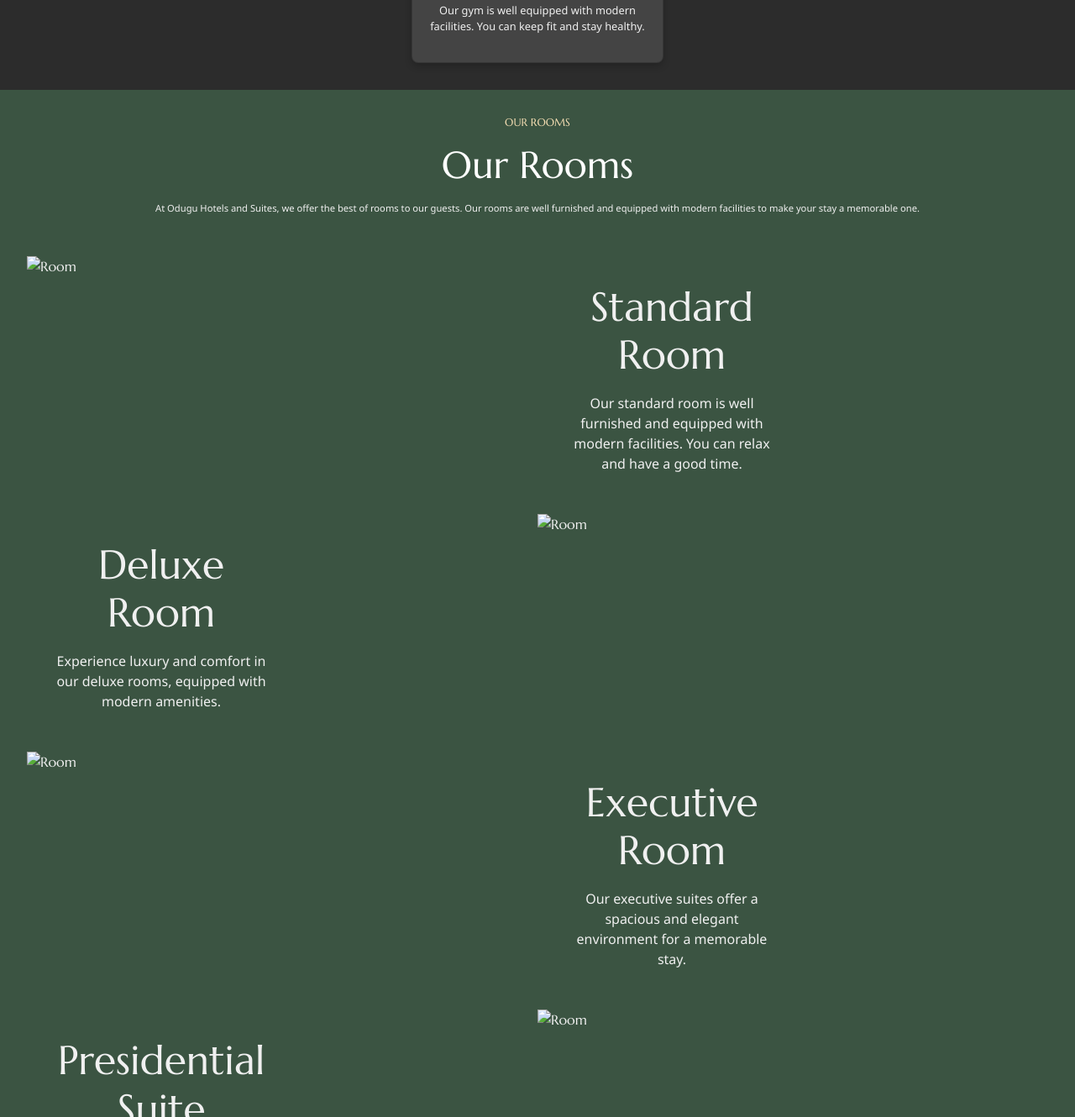
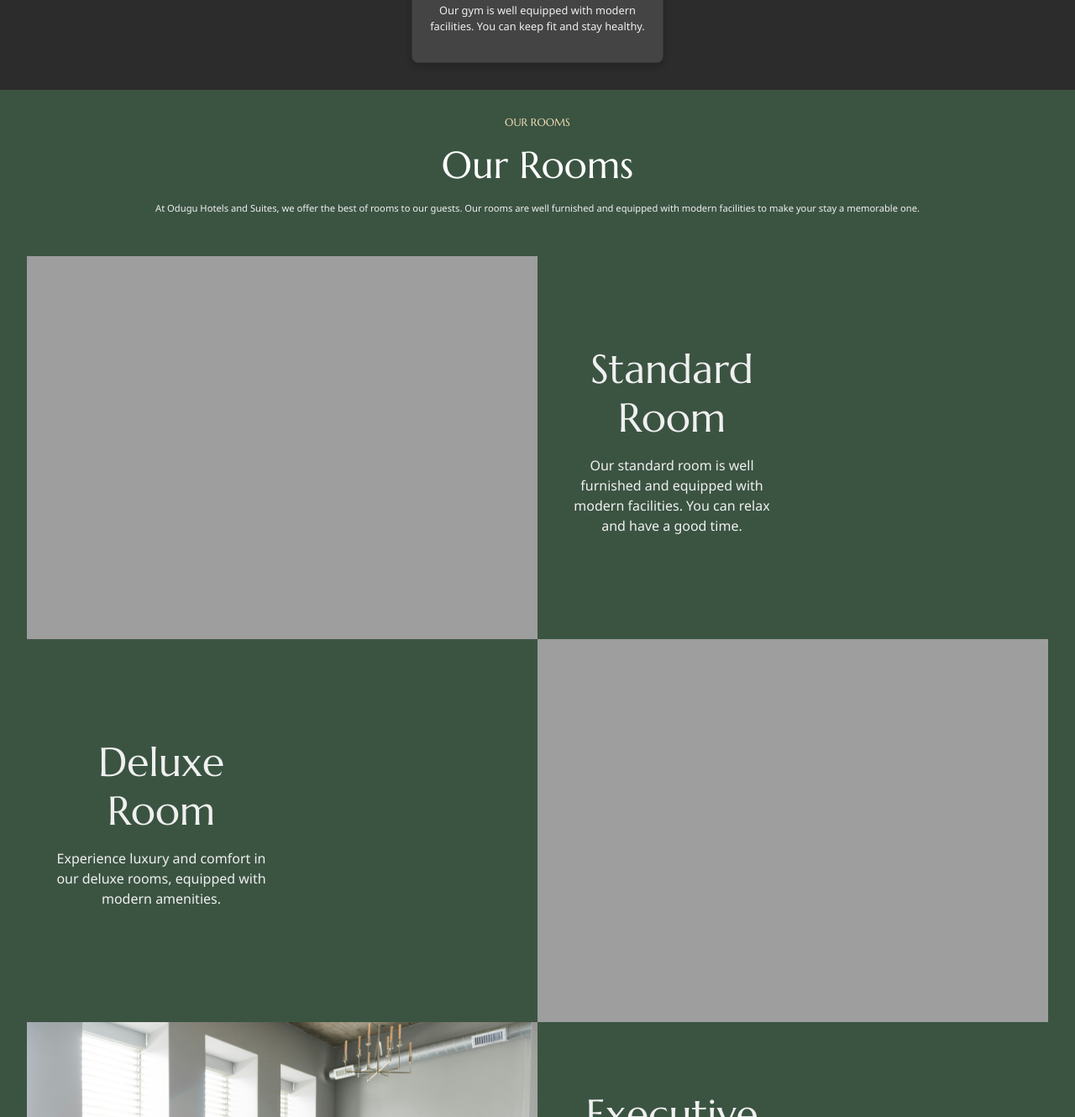
Before and after one commit to JahswillUkonu/Odogwuhotel-website, a plain HTML site: page index.html in a window 1280 px wide. Shown: the part 3024-4354 px from the top of the page at 84% size. Drawn offline with Linux system fonts and the light colour scheme; the site is published under a folder, as on GitHub Pages, so addresses that start at the root find nothing; files whose address does not match are found by name.

Commit message:
Made changed in home page

```diff
--- a/index.html
+++ b/index.html
@@ -89,7 +89,7 @@
             </div>
 
             <div class="card">
-                <img src="/media/swimming pool.jpg" alt="Swimming Pool">
+                <img src="media/swimming pool.jpg" alt="Swimming Pool">
                 <h3>Swimming Pool</h3>
                 <p>Our swimming pool is open to our guests. You can relax and have a good time.</p>
             </div>
@@ -117,7 +117,7 @@
 
         <div class="RoomsCards">
             <div class="room-card">
-                <img src="/media/standard room.jpg" alt="Room">
+                <img src="media/standard room.jpg" alt="Room">
                 <div class="room-card-content">
                     <h1>Standard Room</h1>
                     <p>Our standard room is well furnished and equipped with modern facilities. You can relax and have a good time.</p>
@@ -126,7 +126,7 @@
             </div>
 
             <div class="room-card">
-                <img src="/media/delux room (2).jpg" alt="Room">
+                <img src="media/delux room (2).jpg" alt="Room">
                 <div class="room-card-content">
                     <h1>Deluxe Room</h1>
                     <p>Experience luxury and comfort in our deluxe rooms, equipped with modern amenities.</p>
@@ -135,7 +135,7 @@
             </div>
 
             <div class="room-card">
-                <img src="/media/executive room.jpg" alt="Room">
+                <img src="media/executive room.jpg" alt="Room">
                 <div class="room-card-content">
                     <h1>Executive Room</h1>
                     <p>Our executive suites offer a spacious and elegant environment for a memorable stay.</p>
@@ -144,7 +144,7 @@
             </div>
 
             <div class="room-card">
-                <img src="/media/presidential suite.jpg" alt="Room">
+                <img src="media/presidential suite.jpg" alt="Room">
                 <div class="room-card-content">
                     <h1>Presidential Suite</h1>
                     <p>Indulge in the ultimate luxury experience in our presidential suites, featuring top-notch facilities.</p>
```
